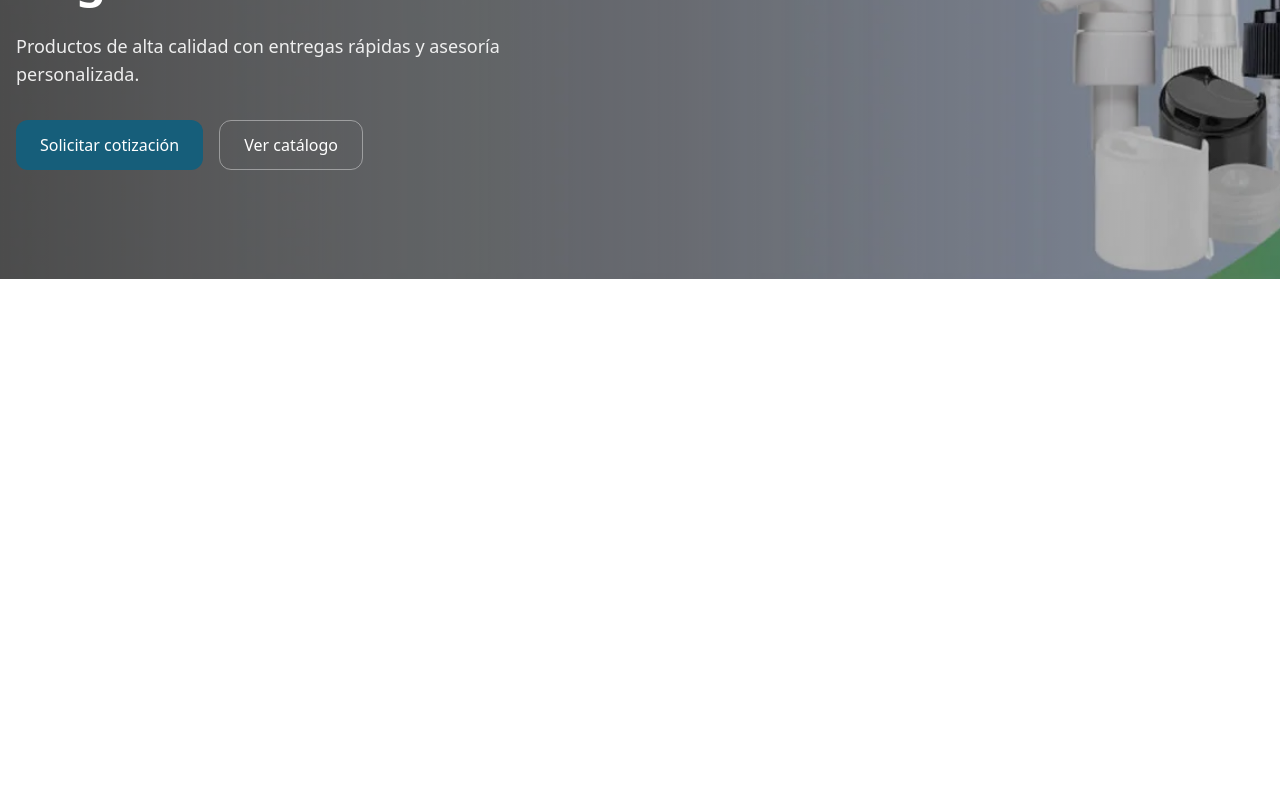
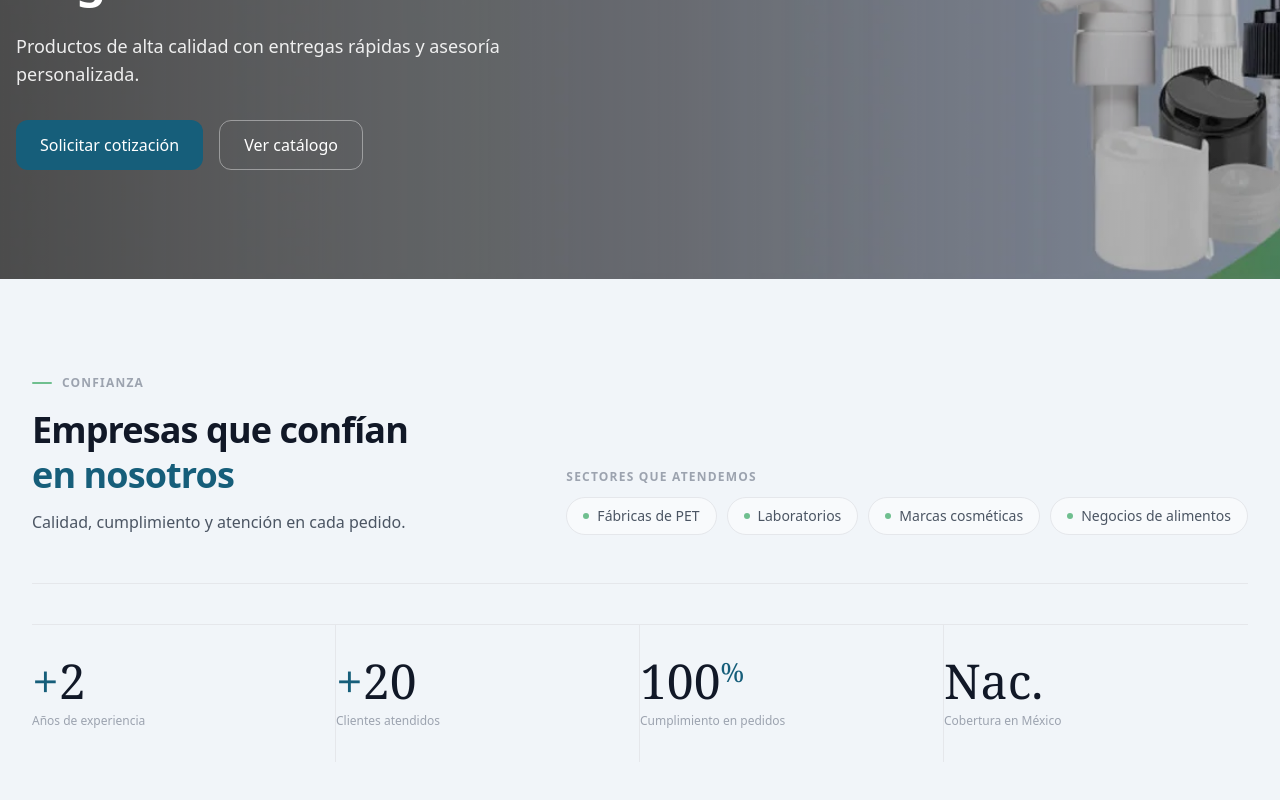
Before and after one commit to rricozdev/atomix-solutions-mx, a Next.js app: page / in a window 1280 px wide. Shown: the part 362-1162 px from the top of the page. Before the commit the page ends 800 px from the top, so only its background shows below. Built offline with nearby package versions, Linux system fonts and the light colour scheme.

Commit message:
Creando la sección Trust.jsx y sus componentes

```diff
--- a/src/app/page.js
+++ b/src/app/page.js
@@ -1,10 +1,11 @@
 import Hero from "@/components/sections/Hero";
-import Image from "next/image";
+import Trust from "@/components/sections/Trust";
 
 export default function Home() {
   return (
     <main>
       <Hero />
+      <Trust />
     </main>
   );
 }
--- /dev/null
+++ b/src/components/sections/Trust.jsx
@@ -0,0 +1,56 @@
+"use client";
+
+/**
+ * Trust Section
+ *
+ * Sección de credibilidad (trust) ubicada después del Hero.
+ * Su objetivo es reducir la incertidumbre del usuario y reforzar
+ * la percepción de profesionalismo y confianza.
+ *
+ * Contenido:
+ * - Título + micro-copy (mensaje de confianza)
+ * - Tipos de clientes (prueba social sin logos)
+ * - Métricas clave del negocio
+ *
+ * Arquitectura:
+ * - Se compone de subcomponentes UI:
+ *   - TrustTitle
+ *   - TrustCategories
+ *   - TrustStats
+ *
+ * Responsive:
+ * - Mobile: estructura en columna (stack)
+ * - Desktop: mantiene columna, con elementos internos en fila
+ *
+ * Uso:
+ * <Trust />
+ *
+ * Reglas:
+ * - No usar colores hardcodeados
+ * - Mantener diseño limpio y escaneable
+ * - No sobrecargar visualmente (no competir con el Hero)
+ */
+
+import TrustTitle from "@/components/ui/TrustTitle";
+import TrustCategories from "@/components/ui/TrustCategories";
+import TrustStats from "@/components/ui/TrustStats";
+
+export default function Trust() {
+  return (
+    <section className="w-full bg-[var(--bg-section)] py-16 md:py-24">
+      <div className="max-w-7xl mx-auto px-6 md:px-8">
+        {/* Fila superior: Título + Categorías en desktop */}
+        <div className="flex flex-col md:flex-row md:items-end md:justify-between gap-10 md:gap-16">
+          <TrustTitle />
+          <TrustCategories />
+        </div>
+
+        {/* Separador */}
+        <div className="mt-12 mb-10 h-px bg-[var(--border-default)]" />
+
+        {/* Métricas */}
+        <TrustStats />
+      </div>
+    </section>
+  );
+}
--- /dev/null
+++ b/src/components/ui/TrustCategories.jsx
@@ -0,0 +1,57 @@
+/**
+ * TrustCategories Component
+ *
+ * Muestra los tipos de clientes que confían en el negocio.
+ * Funciona como prueba social cuando no se cuentan con logos.
+ *
+ * Contenido:
+ * - Lista de categorías de clientes (B2B)
+ *
+ * Responsive:
+ * - Mobile: scroll horizontal
+ * - Desktop: distribución en fila (wrap)
+ *
+ * Uso:
+ * <TrustCategories />
+ *
+ * Reglas:
+ * - No usar iconos innecesarios
+ * - Mantener diseño simple y escaneable
+ * - No usar colores hardcodeados
+ */
+
+export default function TrustCategories() {
+  const categories = [
+    "Fábricas de PET",
+    "Laboratorios",
+    "Marcas cosméticas",
+    "Negocios de alimentos",
+  ];
+
+  return (
+    <div className="flex-shrink-0">
+      {/* Label */}
+      <p className="text-xs font-semibold uppercase tracking-widest text-[var(--text-muted)] mb-3">
+        Sectores que atendemos
+      </p>
+
+      {/* Pills */}
+      <div className="flex flex-wrap gap-2.5">
+        {categories.map((item, index) => (
+          <div
+            key={index}
+            className="flex items-center gap-2 px-4 py-2 rounded-full border text-sm font-medium text-[var(--text-secondary)] bg-[var(--bg-soft)]"
+            style={{ borderColor: "var(--border-default)" }}
+          >
+            {/* Punto de acento */}
+            <span
+              className="w-1.5 h-1.5 rounded-full flex-shrink-0"
+              style={{ backgroundColor: "var(--accent)" }}
+            />
+            {item}
+          </div>
+        ))}
+      </div>
+    </div>
+  );
+}
--- /dev/null
+++ b/src/components/ui/TrustStats.jsx
@@ -0,0 +1,80 @@
+/**
+ * TrustStats Component
+ *
+ * Muestra métricas clave del negocio para reforzar la credibilidad.
+ * Permite al usuario escanear rápidamente datos relevantes.
+ *
+ * Contenido:
+ * - Años de experiencia
+ * - Número de clientes
+ * - Cumplimiento en pedidos
+ * - Cobertura
+ *
+ * Responsive:
+ * - Mobile: columna
+ * - Desktop: fila (grid)
+ *
+ * Uso:
+ * <TrustStats />
+ *
+ * Reglas:
+ * - No inventar métricas
+ * - Mantener claridad (lectura rápida)
+ * - No usar colores hardcodeados
+ * - Métricas clave separadas por líneas verticales.
+ * - Diseño editorial: números en serif, prefijos/sufijos en brand color.
+ *
+ * Responsive:
+ * - Mobile: 2 columnas con borde inferior
+ * - Desktop: 4 columnas con borde derecho
+ */
+
+export default function TrustStats() {
+  const stats = [
+    { value: "2", prefix: "+", suffix: "", label: "Años de experiencia" },
+    { value: "20", prefix: "+", suffix: "", label: "Clientes atendidos" },
+    { value: "100", prefix: "", suffix: "%", label: "Cumplimiento en pedidos" },
+    { value: "Nac.", prefix: "", suffix: "", label: "Cobertura en México" },
+  ];
+
+  return (
+    <div className="grid grid-cols-2 md:grid-cols-4 border-t border-[var(--border-default)]">
+      {stats.map((item, index) => (
+        <div
+          key={index}
+          className="
+            flex flex-col
+            py-8 pr-6
+            border-b border-[var(--border-default)]
+            md:border-b-0
+            md:border-r md:last:border-r-0
+          "
+        >
+          {/* Valor numérico en serif */}
+          <span
+            className="text-4xl sm:text-5xl font-normal leading-none text-[var(--text-primary)]"
+            style={{ fontFamily: "'Georgia', 'Times New Roman', serif" }}
+          >
+            {item.prefix && (
+              <span className="text-[var(--brand-primary)]">{item.prefix}</span>
+            )}
+            {item.value}
+            {item.suffix && (
+              <span
+                className="text-[var(--brand-primary)] align-super"
+                style={{ fontSize: "0.55em" }}
+              >
+                {item.suffix}
+              </span>
+            )}
+          </span>
+
+          {/* Etiqueta */}
+          <span className="text-xs text-[var(--text-muted)] leading-snug mt-2">
+            {item.label}
+          </span>
+        </div>
+      ))}
+    </div>
+  );
+}
--- /dev/null
+++ b/src/components/ui/TrustTitle.jsx
@@ -0,0 +1,48 @@
+/**
+ * TrustTitle Component
+ *
+ * Encabezado de la sección de confianza.
+ * Presenta un título claro junto con un micro-copy que refuerza
+ * la credibilidad del negocio.
+ *
+ * Contenido:
+ * - Título principal (mensaje de confianza)
+ * - Micro-copy (refuerzo breve)
+ *
+ * Uso:
+ * <TrustTitle />
+ *
+ * Reglas:
+ * - No usar textos genéricos o inflados
+ * - Mantener claridad y brevedad
+ * - No usar colores hardcodeados
+ */
+
+export default function TrustTitle() {
+  return (
+    <div className="max-w-xl flex-shrink-0">
+      {/* Etiqueta de sección */}
+      <div className="flex items-center gap-2.5 mb-4">
+        <span
+          className="block w-5 h-0.5 rounded-full"
+          style={{ backgroundColor: "var(--accent)" }}
+        />
+        <span className="text-xs font-semibold uppercase tracking-widest text-[var(--text-muted)]">
+          Confianza
+        </span>
+      </div>
+
+      {/* Título */}
+      <h2 className="text-2xl sm:text-3xl md:text-4xl font-bold tracking-tight text-[var(--text-primary)] leading-tight">
+        Empresas que confían
+        <br />
+        <span style={{ color: "var(--brand-primary)" }}>en nosotros</span>
+      </h2>
+
+      {/* Micro-copy */}
+      <p className="mt-3 text-base text-[var(--text-secondary)] leading-relaxed">
+        Calidad, cumplimiento y atención en cada pedido.
+      </p>
+    </div>
+  );
+}
```
